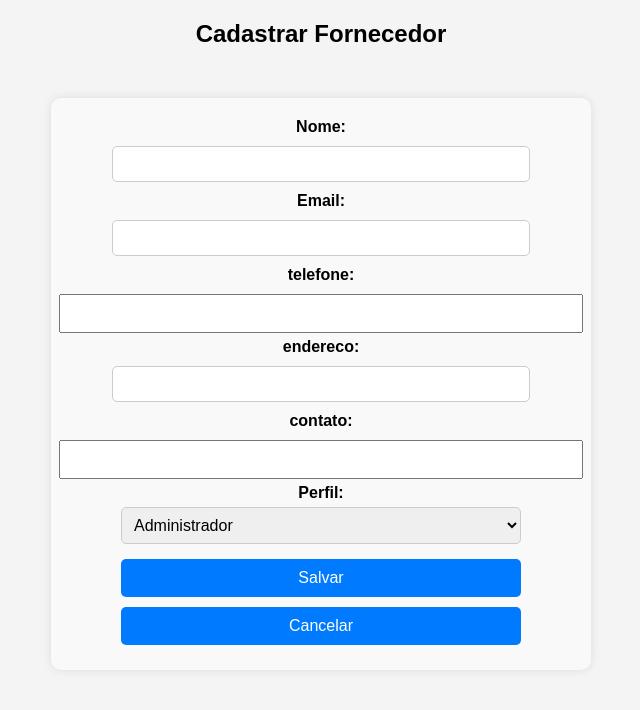
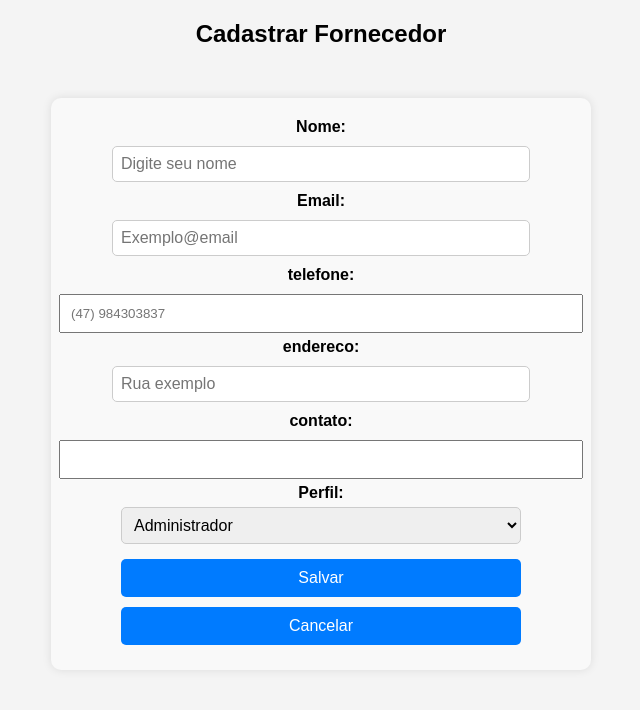
Before and after one commit to TatianeVieira/tatiane_vieira_prova, a PHP site: page /cadastro_fornecedor.php in a window 1280 px wide. Shown: the top 710 px of the page, without its empty margins (319-959 px from the left). Run offline with PHP 8.4, Linux system fonts and the light colour scheme; a user stored in the database is signed in.

Commit message:
cadastro de fornecedor
para cadastrar o fornecedor

```diff
--- a/MaterialApoio/cadastro_fornecedor.php
+++ b/MaterialApoio/cadastro_fornecedor.php
@@ -2,26 +2,24 @@
 session_start();
 require_once 'conexao.php';
 
-//verifica se o usuario tem permissao
+//verifica se o fornecedor tem permissao
 //supondo que o perfil 1 seja o admin
 
-if($_SESSION['perfil']!=1) {
+if($_SESSION['perfil']!=1 && $_SESSION['perfil']!=3) {
     echo "Acesso Negado";
 }
 
 if($_SERVER['REQUEST_METHOD']=="POST") {
-    $nome_fornecedor = $_POST['nome'];
+    $nome_fornecedor = $_POST['nome_fornecedor'];
     $email = $_POST['email'];
-    $id_fornecedor = $_POST['id_perfil'];
     $telefone = $_POST['telefone'];
     $endereco = $_POST['endereco'];
     $contato = $_POST['contato'];
 
-    $sql = "INSERT INTO fornecedor (nome_fornecedor, email, id_fornecedor, telefone, endereco, contato) values (:nome, :email, :senha, :id_fornecedor, :endereco, :telefone, :contato)";
+    $sql = "INSERT INTO fornecedor (nome_fornecedor, email, telefone, endereco, contato) values (:nome_fornecedor, :email, :endereco, :telefone, :contato)";
     $stmt = $pdo->prepare($sql);
-    $stmt->bindParam(':nome', $nome_fornecedor);
+    $stmt->bindParam(':nome_fornecedor', $nome_fornecedor);
     $stmt->bindParam(':email', $email);
-    $stmt->bindParam(':senha', $senha);
     $stmt->bindParam(':telefone', $telefone);
     $stmt->bindParam(':endereco', $endereco);
     $stmt->bindParam(':contato', $contato);
@@ -46,17 +44,17 @@ if($_SERVER['REQUEST_METHOD']=="POST") {
 <body>
     <h2>Cadastrar Fornecedor</h2>
     <form action="cadastro_fornecedor.php" method="POST">
-        <label for="nome">Nome:</label>
-        <input type="text" id="nome" name="nome" required>
+        <label for="nome_fornecedor">Nome:</label>
+        <input type="text" id="nome_fornecedor" name="nome_fornecedor" placeholder="Digite seu nome" required>
 
         <label for="email">Email:</label>
-        <input type="email" id="email" name="email" required>
+        <input type="email" id="email" name="email" placeholder="Exemplo@email" required>
 
         <label for="telefone">telefone:</label>
-        <input type="num" id="telefone" name="telefone" required>
+        <input type="num" id="telefone" name="telefone" placeholder="(47) 984303837" required>
 
         <label for="endereco">endereco:</label>
-        <input type="text" id="endereco" name="endereco" required>
+        <input type="text" id="endereco" name="endereco" placeholder="Rua exemplo" required>
 
         <label for="contato">contato:</label>
         <input type="num" id="contato" name="contato" required>
```
